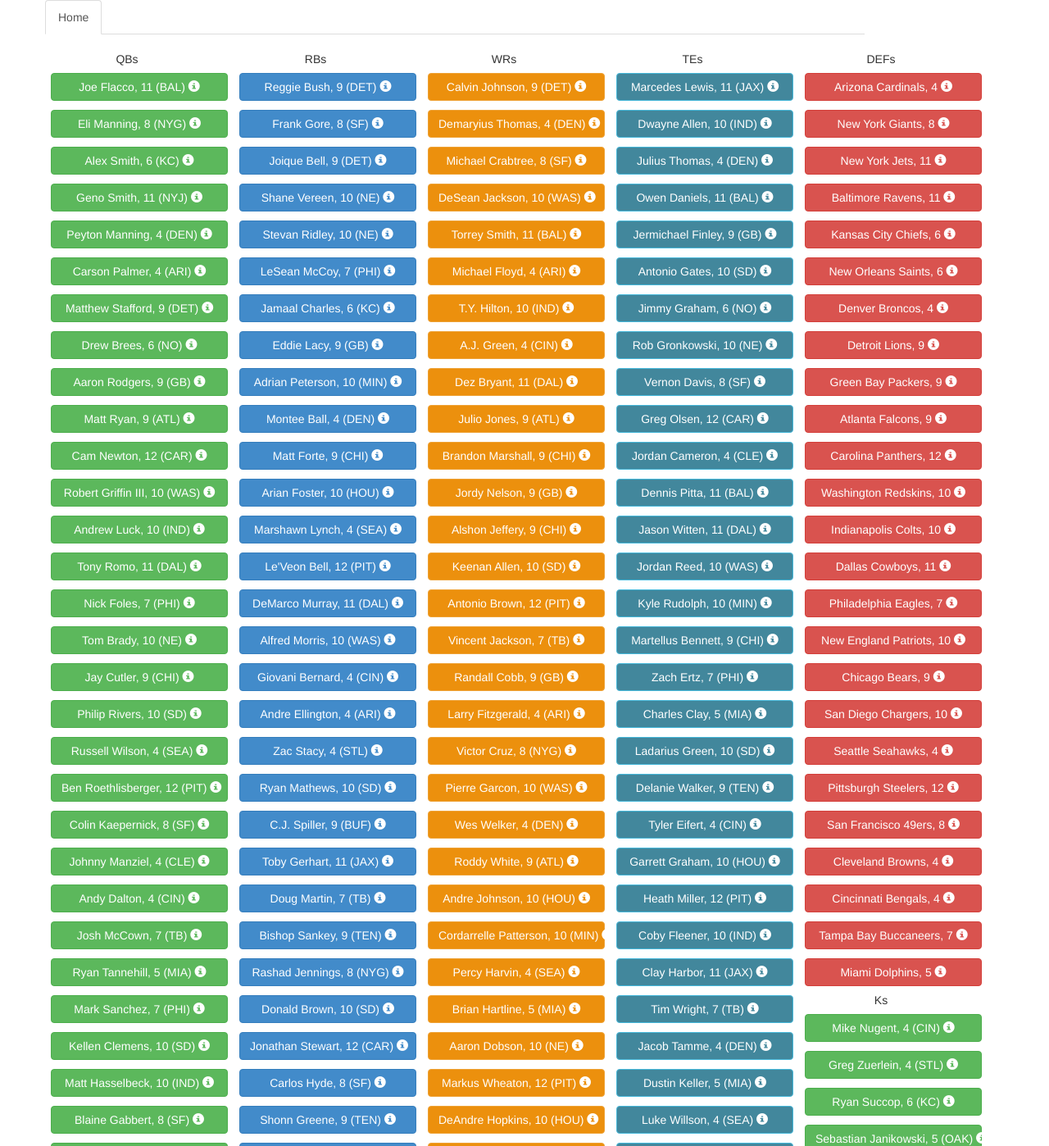
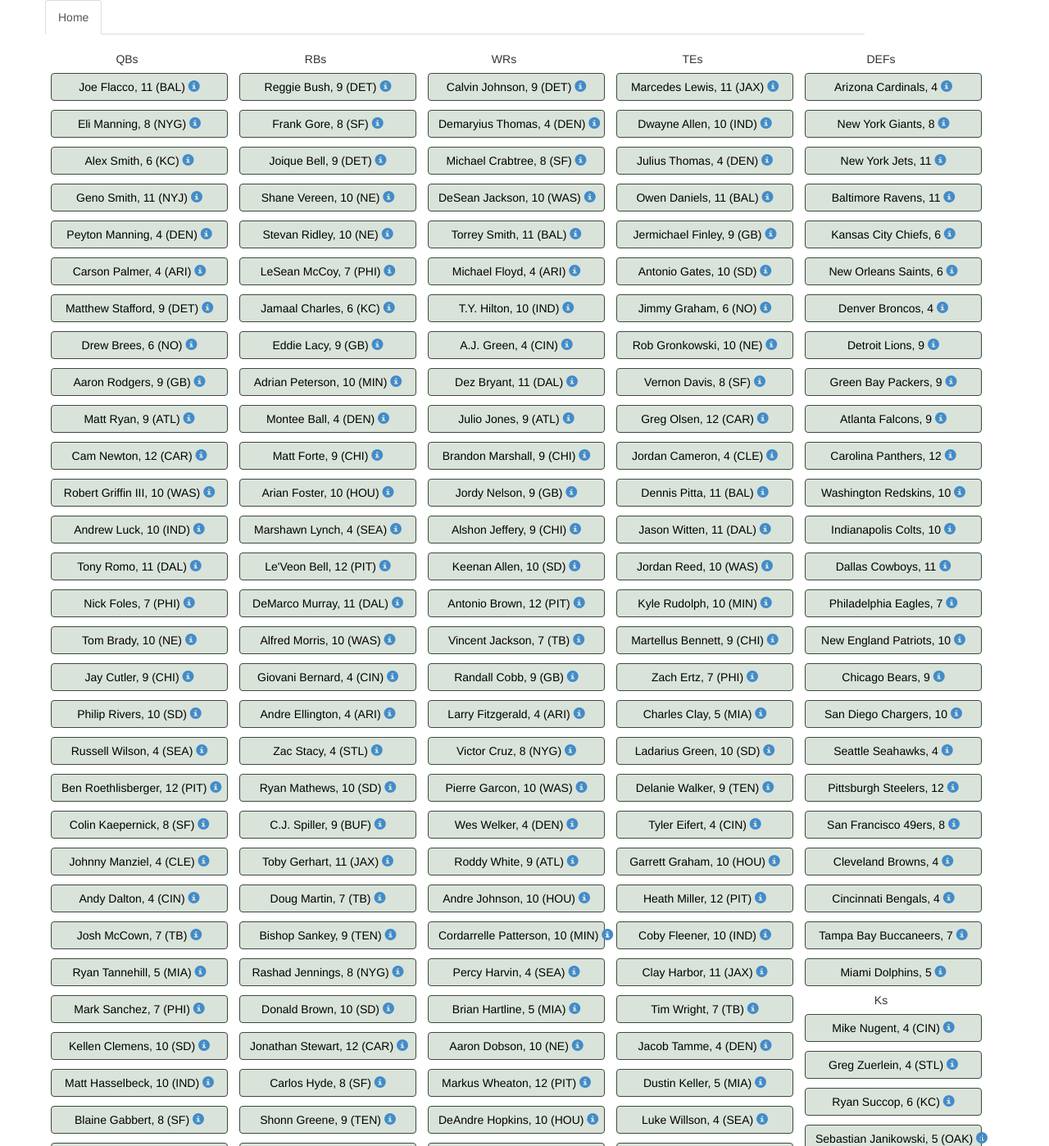
Before and after one commit to thanley11/tiersheet, a Django app: page / in a window 1280 px wide. Shown: the top 1398 px of the page at 82% size. Run offline with Django 3.2, Linux system fonts and the light colour scheme; data comes from the database, SQL or seed files in the repository; both versions use the stored data as it was after the commit; parts of the project's set-up code (start-up, migrations or seed data) failed here and were passed over; some libraries are stand-ins or nearby versions.

Commit message:
Fixed styling to be more readable

```diff
--- a/tiersheet/static/css/style.css
+++ b/tiersheet/static/css/style.css
@@ -9,11 +9,9 @@
     width:190px;
 }
 
-a{
-    color:#FFF;
-}
+
 a:hover, a:focus{
-    color:#000;
+    color:#1667B6;
 }
 
 .connectedSortable ul {
@@ -22,7 +20,16 @@ a:hover, a:focus{
 	padding: 4px;
    text-align: left;
 }
+.btn-success{
+   background-color:#D9E3D9;
+    border-color:#3F4A3F;
+    color: #000;
+}
 
+.btn-success:hover {
+    background-color:#D9E3D9;
+    color:#000;
+}
 .btn-info{
    background-color:#42879C;
 
--- a/tiersheet/templates/index.html
+++ b/tiersheet/templates/index.html
@@ -38,7 +38,7 @@
                 {% if rb_list %}
                     {% for player in rb_list %}
                      <ul id="player_{{ player.id }}">
-                        <span class="btn btn-primary btn-primary">
+                        <span class="btn btn-primary btn-success">
                             {{ player.name }}, {{ player.bye}} ({{ player.team|upper }})
                             <a href="{{player.url}}" target="_blank"><span class="glyphicon glyphicon-info-sign"></span></a>
                         </span>
@@ -55,7 +55,7 @@
                 {% if wr_list %}
                     {% for player in wr_list %}
                        <ul id="player_{{ player.id }}">
-                        <span class="btn btn-primary btn-warning">
+                        <span class="btn btn-primary btn-success">
                             {{ player.name }}, {{ player.bye}} ({{ player.team|upper }})
                             <a href="{{player.url}}" target="_blank"><span class="glyphicon glyphicon-info-sign"></span></a>
                         </span>
@@ -72,7 +72,7 @@
                 {% if te_list %}
                     {% for player in te_list %}
                      <ul id="player_{{ player.id }}">
-                        <span class="btn btn-primary btn-info">
+                        <span class="btn btn-primary btn-success">
                             {{ player.name }}, {{ player.bye}} ({{ player.team|upper }})
                             <a href="{{player.url}}" target="_blank"><span class="glyphicon glyphicon-info-sign"></span></a>
                         </span>
@@ -89,7 +89,7 @@
                 {% if def_list %}
                     {% for player in def_list %}
                      <ul id="player_{{ player.id }}">
-                        <span class="btn btn-primary btn-danger">
+                        <span class="btn btn-primary btn-success">
                             {{ player.name }}, {{ player.bye}}
                             <a href="{{player.url}}" target="_blank"><span class="glyphicon glyphicon-info-sign"></span></a>
                         </span>
@@ -118,5 +118,4 @@
 		</div>
 	</div>
 </div>
-<input type="submit" value="Save" class="btn btn-primary" id="submit"></input>
 {% endblock %}
```
Also changed, not shown: sortable.db.
